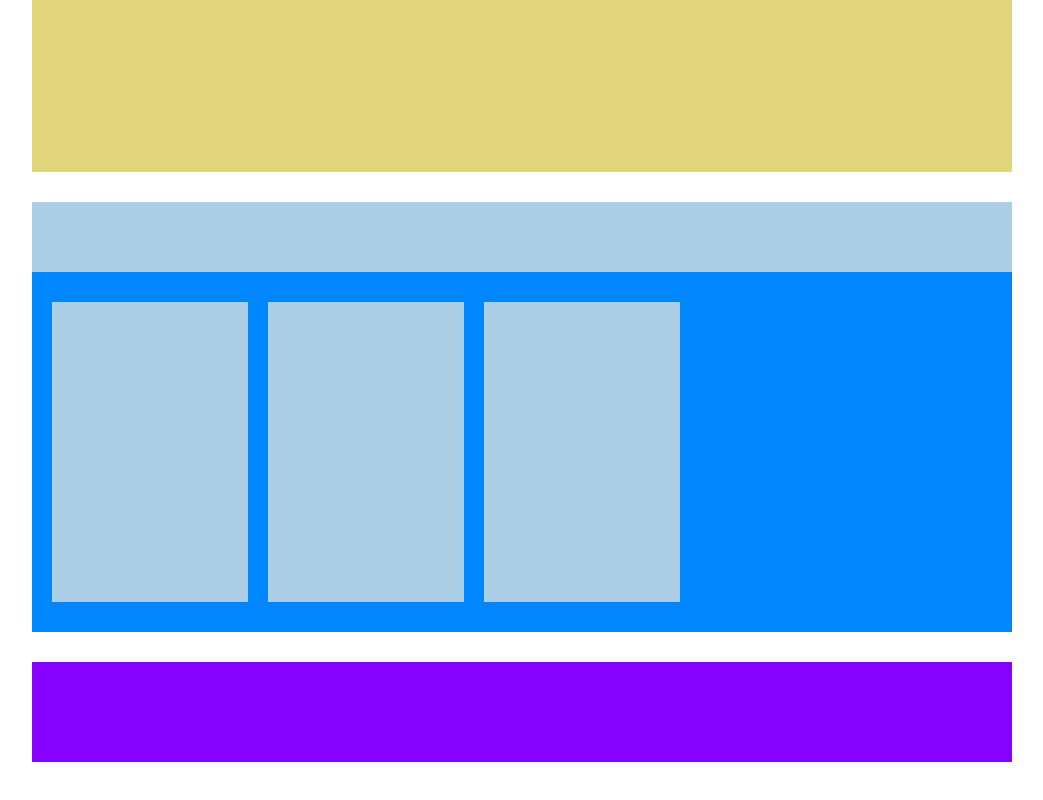
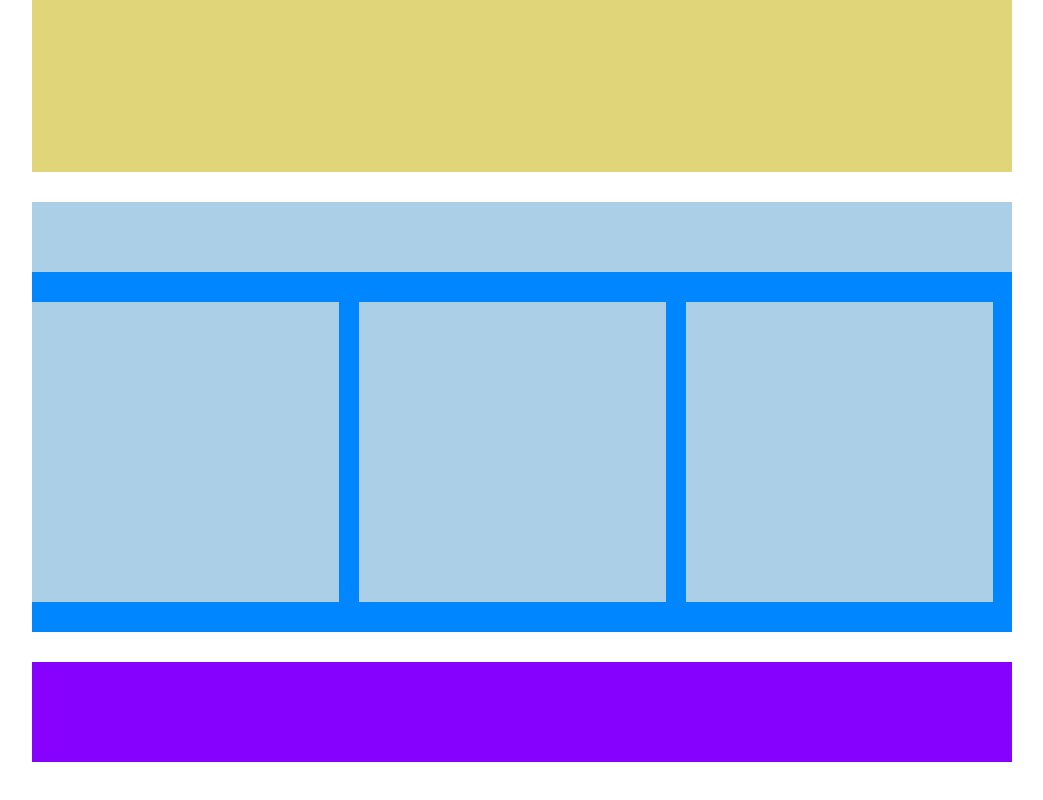
Before and after one commit to patriciabrsk/htmlcss-struttura-wp, a plain HTML site: page index.html in a window 1280 px wide. Shown: the part 558-1358 px from the top of the page, without its empty margins (118-1161 px from the left). Drawn offline with Linux system fonts and the light colour scheme.

Commit message:
finished last corrections

```diff
--- a/index.html
+++ b/index.html
@@ -21,7 +21,7 @@
         <div class="central-section clearfix">
             <div class="internal-header"></div>
             <div class="column"></div>
-            <div class="column"></div>
+            <div id="col-center" class="column"></div>
             <div class="column"></div>
         </div>
 
--- a/style/style.css
+++ b/style/style.css
@@ -46,12 +46,14 @@ div {
 
 .column{
     float: left;
-    width: 20%;
+    width: 31.33%;
     height: 300px;
     padding: 10px;
     background-color: #abcfe6;
-    margin-left: 20px;
+}
 
+#col-center{
+    margin: 0 20px;
 }
 
 footer{
```
